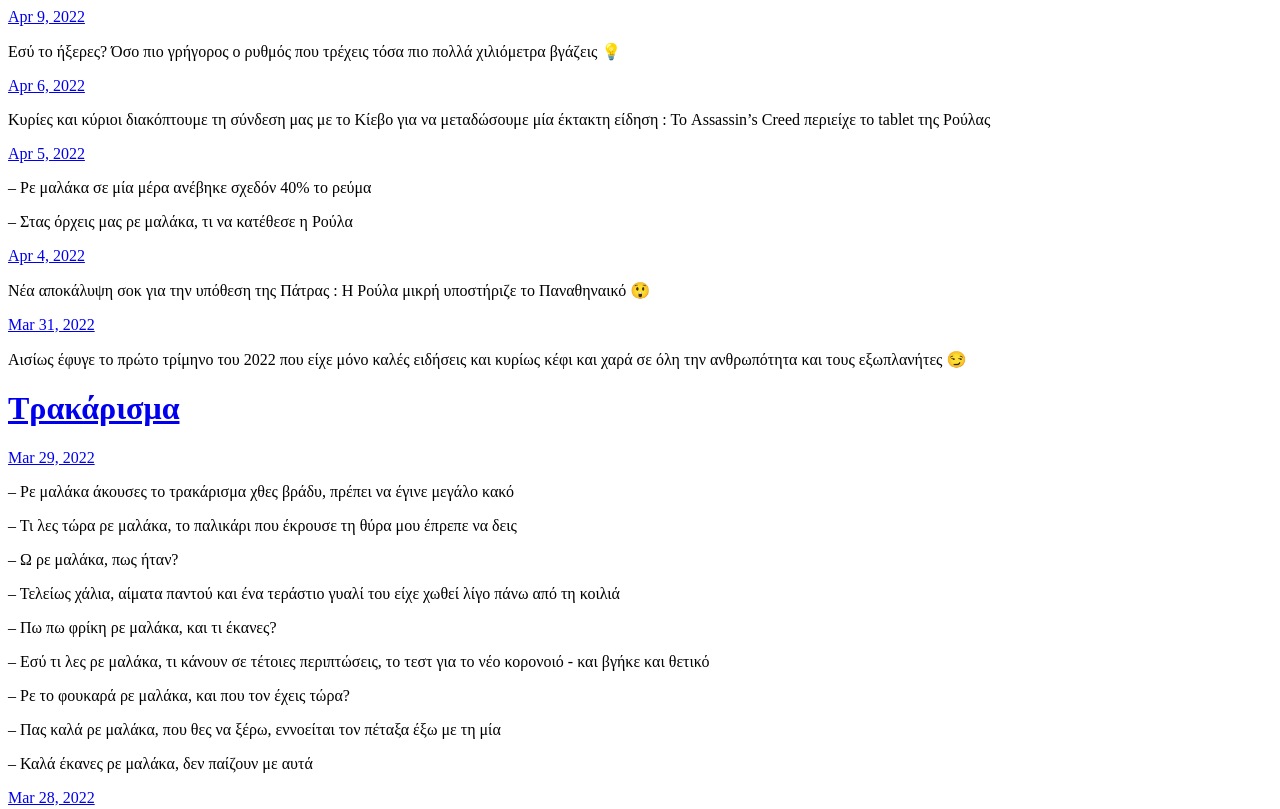
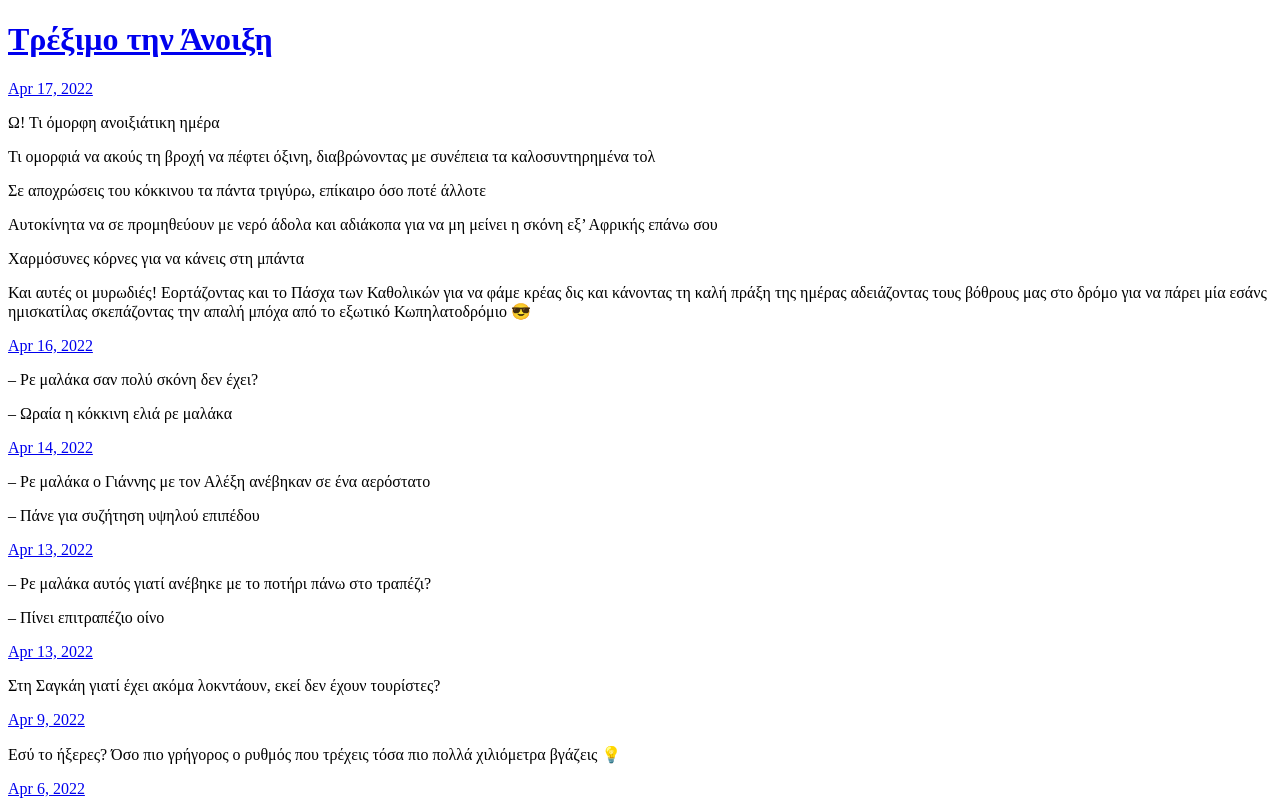
Before and after one commit to Fylleth667/fylleth667-blog, a plain HTML site: page index.html in a window 1280 px wide. Shown: the top 809 px of the page. Drawn offline with Linux system fonts and the light colour scheme.

Commit message:
Archiving from Micro.blog.

```diff
--- a/index.html
+++ b/index.html
@@ -21,6 +21,79 @@
 <div class="h-feed">
 
 
+
+      <div class="h-entry">
+
+			<h1><a href="https://Fylleth667.micro.blog/2022/04/17/205123.html">Τρέξιμο την Άνοιξη</a></h1>
+
+
+        <a href="https://Fylleth667.micro.blog/2022/04/17/205123.html" class="u-url"><time class="dt-published" datetime="2022-04-17 20:51:23 &#43;0300">Apr 17, 2022</time></a>
+
+        <div class="e-content">
+         	<p>Ω! Τι όμορφη ανοιξιάτικη ημέρα</p>
+
+<p>Τι ομορφιά να ακούς τη βροχή να πέφτει όξινη, διαβρώνοντας με συνέπεια τα καλοσυντηρημένα τολ</p>
+
+<p>Σε αποχρώσεις του κόκκινου τα πάντα τριγύρω, επίκαιρο όσο ποτέ άλλοτε</p>
+
+<p>Αυτοκίνητα να σε προμηθεύουν με νερό άδολα και αδιάκοπα για να μη μείνει η σκόνη εξ&rsquo; Αφρικής επάνω σου</p>
+
+<p>Χαρμόσυνες κόρνες για να κάνεις στη μπάντα</p>
+
+<p>Και αυτές οι μυρωδιές! Εορτάζοντας και το Πάσχα των Καθολικών για να φάμε κρέας δις και κάνοντας τη καλή πράξη της ημέρας αδειάζοντας  τους βόθρους μας στο δρόμο για να πάρει μία εσάνς ημισκατίλας σκεπάζοντας την απαλή μπόχα από το εξωτικό Κωπηλατοδρόμιο 😎</p>
+
+        </div>
+      </div>
+
+      <div class="h-entry">
+
+
+        <a href="https://Fylleth667.micro.blog/2022/04/16/183509.html" class="u-url"><time class="dt-published" datetime="2022-04-16 18:35:09 &#43;0300">Apr 16, 2022</time></a>
+
+        <div class="e-content">
+         	<p>&ndash; Ρε μαλάκα σαν πολύ σκόνη δεν έχει?</p>
+
+<p>&ndash; Ωραία η κόκκινη ελιά ρε μαλάκα</p>
+
+        </div>
+      </div>
+
+      <div class="h-entry">
+
+
+        <a href="https://Fylleth667.micro.blog/2022/04/14/200159.html" class="u-url"><time class="dt-published" datetime="2022-04-14 20:01:00 &#43;0300">Apr 14, 2022</time></a>
+
+        <div class="e-content">
+         	<p>&ndash; Ρε μαλάκα ο Γιάννης με τον Αλέξη ανέβηκαν σε ένα αερόστατο</p>
+
+<p>&ndash; Πάνε για συζήτηση υψηλού επιπέδου</p>
+
+        </div>
+      </div>
+
+      <div class="h-entry">
+
+
+        <a href="https://Fylleth667.micro.blog/2022/04/13/181217.html" class="u-url"><time class="dt-published" datetime="2022-04-13 18:12:00 &#43;0300">Apr 13, 2022</time></a>
+
+        <div class="e-content">
+         	<p>&ndash; Ρε μαλάκα αυτός γιατί ανέβηκε με το ποτήρι πάνω στο τραπέζι?</p>
+
+<p>&ndash; Πίνει επιτραπέζιο οίνο</p>
+
+        </div>
+      </div>
+
+      <div class="h-entry">
+
+
+        <a href="https://Fylleth667.micro.blog/2022/04/13/181157.html" class="u-url"><time class="dt-published" datetime="2022-04-13 18:11:57 &#43;0300">Apr 13, 2022</time></a>
+
+        <div class="e-content">
+         	<p>Στη Σαγκάη γιατί έχει ακόμα λοκντάουν, εκεί δεν έχουν τουρίστες?</p>
+
+        </div>
+      </div>
 
       <div class="h-entry">
 
```
